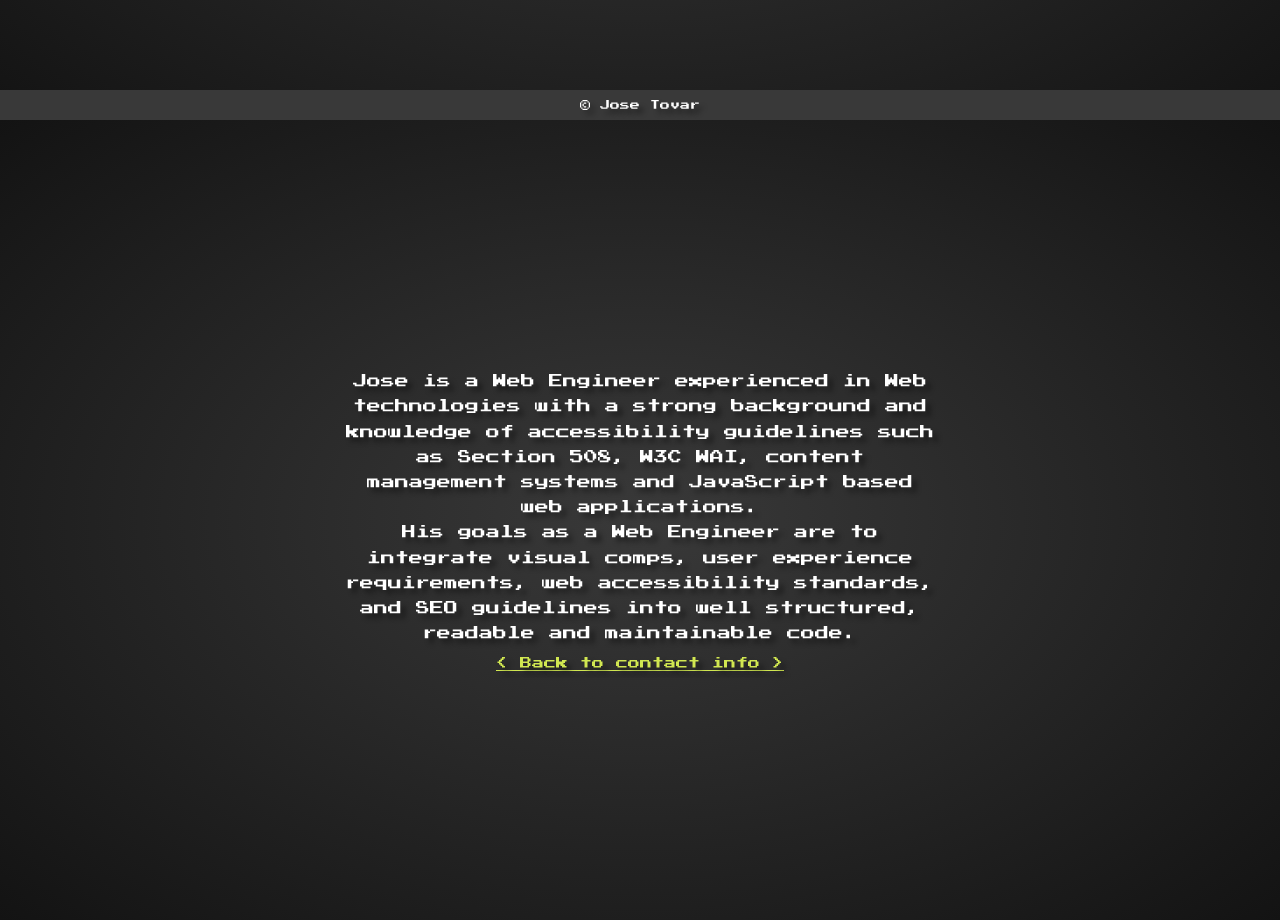
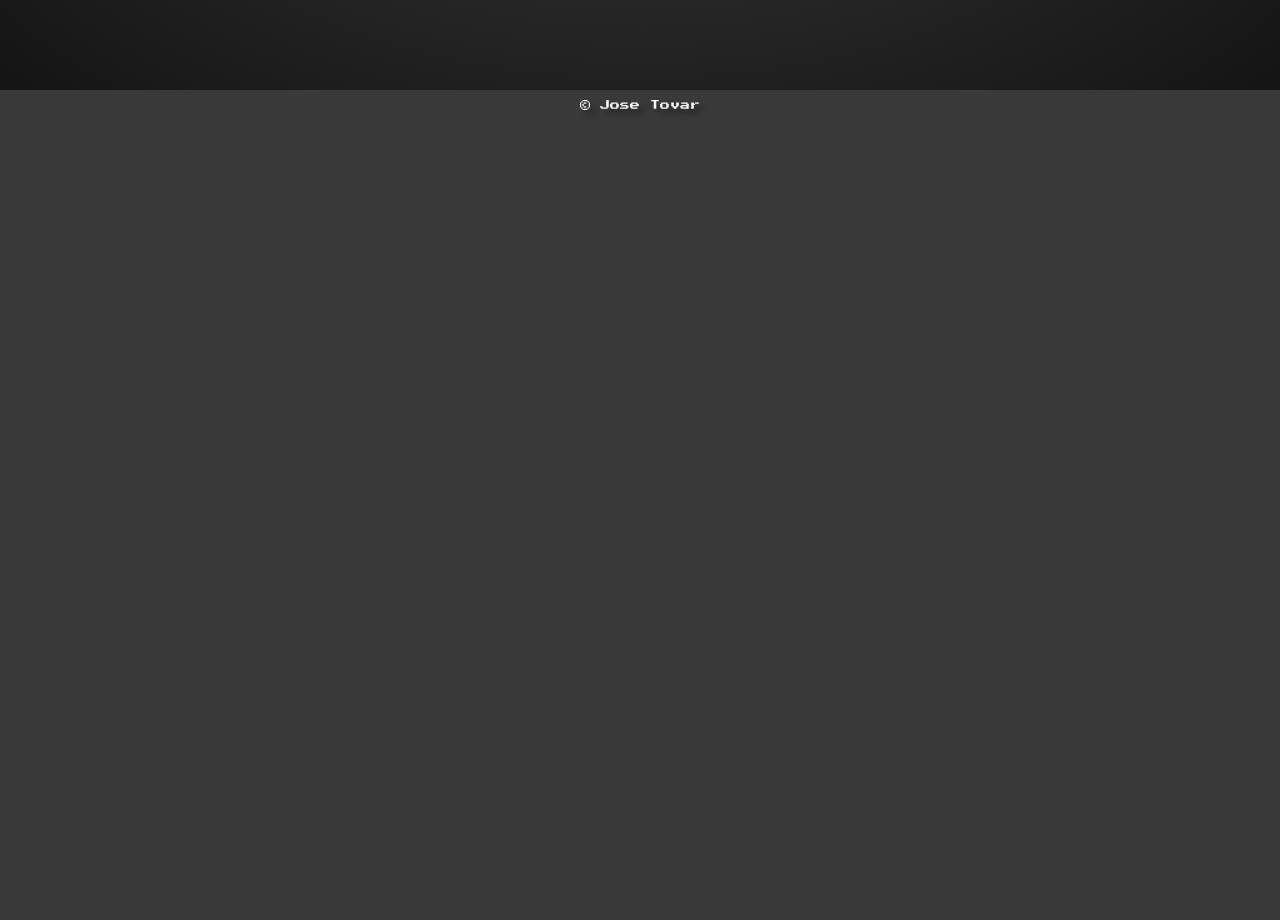
Before and after one commit to to-var/to-var.github.io, a React (Create React App) app: page / in a window 1280 px wide. Shown: the part 680-1600 px from the top of the page. After the commit the page ends 800 px from the top, so only its background shows below. Built offline with nearby package versions, Linux system fonts and the light colour scheme.

Commit message:
Switching to hash router

```diff
--- a/src/App.js
+++ b/src/App.js
@@ -1,23 +1,19 @@
 import React from 'react';
-import { BrowserRouter as Router, Switch, Route } from 'react-router-dom';
+import { HashRouter, Route } from "react-router-dom";
 import MetaTags from './MetaTags';
 import Home from './pages/Home';
+import About from './pages/About';
 import Ventas from './pages/Ventas';
 import Footer from './components/PageFooter';
 
 export default function App() {
   return (
-    <Router>
+    <HashRouter basename='/'>
       <MetaTags />
-      <Switch>
-        <Route exact path="/">
-          <Home />
-        </Route>
-        <Route path="/ventas">
-          <Ventas />
-        </Route>
-      </Switch>
+      <Route exact path="/" component={Home}/>
+      <Route exact path="/about" component={About}/>
+      <Route path="/ventas" component={Ventas}/>
       <Footer>© Jose Tovar</Footer>
-    </Router>
+    </HashRouter>
   );
 }
--- /dev/null
+++ b/src/pages/About/index.js
@@ -0,0 +1,15 @@
+import React from 'react';
+import FullpageSection from '../../components/FullpageSection';
+import ProfileSummary from '../../components/ProfileSummary';
+import { Link } from "react-router-dom";
+
+const profileDescriptionData = `<p>Jose is a Web Engineer experienced in Web technologies with a strong background and knowledge of accessibility guidelines such as Section 508, W3C WAI, content management systems and JavaScript based web applications.</p><p>His goals as a Web Engineer are to integrate visual comps, user experience requirements, web accessibility standards, and SEO guidelines into well structured, readable and maintainable code.</p>`;
+
+export default () => (
+    <React.Fragment>
+        <FullpageSection id="more-about-jose">
+            <ProfileSummary data={profileDescriptionData}/>
+            <Link to="/">&lt; Back to contact info &gt;</Link>
+        </FullpageSection>
+    </React.Fragment>
+);
--- a/src/pages/Home/index.js
+++ b/src/pages/Home/index.js
@@ -2,14 +2,12 @@ import React from 'react';
 import FullpageSection from '../../components/FullpageSection';
 import ContactLinks from '../../components/ContactLinks';
 import PageHeader from '../../components/PageHeader';
-import ProfileSummary from '../../components/ProfileSummary';
+import { Link } from "react-router-dom";
 
 const pageHeaderData = {
     title: 'Jose Tovar',
     subtitle: 'Web Engineer, husband, gamer and a terrible musician'
 };
-
-const profileDescriptionData = `<p>Jose is a Web Engineer experienced in Web technologies with a strong background and knowledge of accessibility guidelines such as Section 508, W3C WAI, content management systems and JavaScript based web applications.</p><p>His goals as a Web Engineer are to integrate visual comps, user experience requirements, web accessibility standards, and SEO guidelines into well structured, readable and maintainable code.</p>`;
 
 const contactLinksData = { linkItems: [
     { name: 'Twitter', link: 'http://twitter.com/tmjoseantonio' },
@@ -20,15 +18,10 @@ const contactLinksData = { linkItems: [
 export default () => (
     <React.Fragment>
         <FullpageSection id="headline">
-        <PageHeader data={pageHeaderData} />
+            <PageHeader data={pageHeaderData} />
 
-        <ContactLinks data={contactLinksData} />
-            <a href="#more-about-jose">&lt; More about Jose &gt;</a>
-        </FullpageSection>
-
-        <FullpageSection id="more-about-jose">
-            <ProfileSummary data={profileDescriptionData}/>
-            <a href="#headline">&lt; Back to contact info &gt;</a>
+            <ContactLinks data={contactLinksData} />
+            <Link to="/about">&lt; More about Jose &gt;</Link>
         </FullpageSection>
     </React.Fragment>
 );
```
